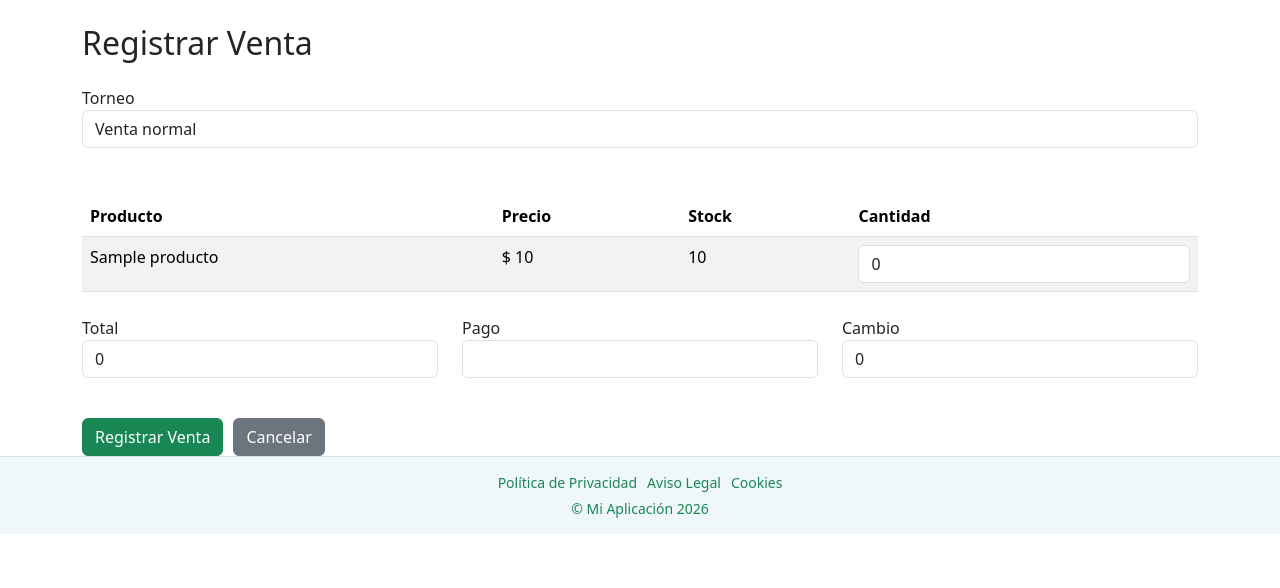
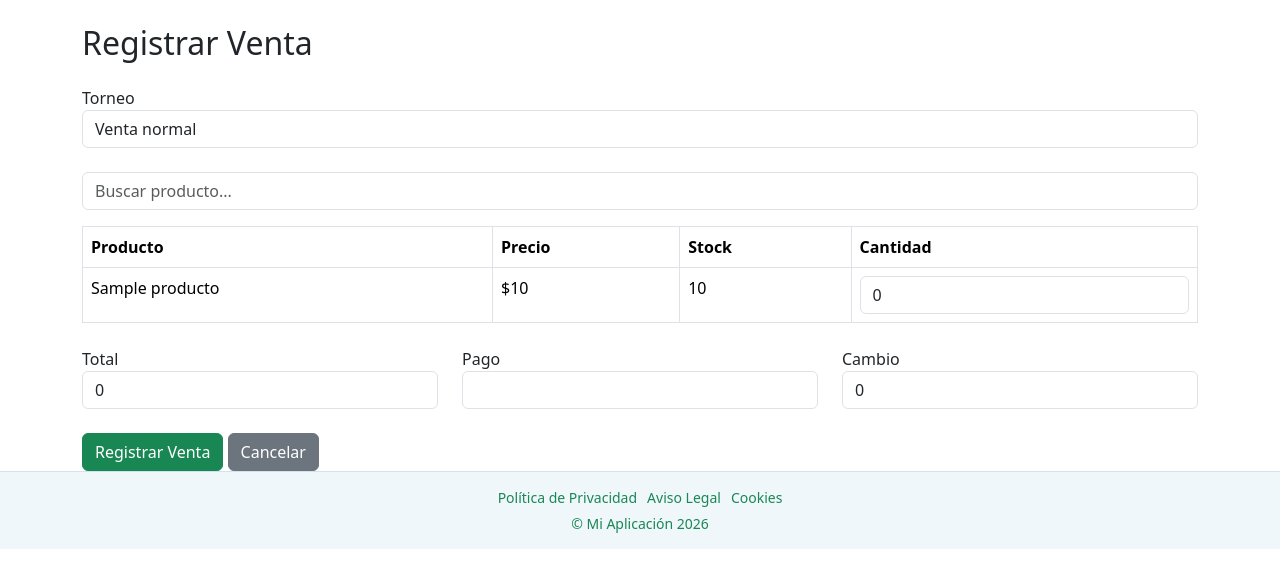
Before and after one commit to Nataly2802/LiquorEventsDjango, a Django app: page /venta/ in a window 1280 px wide. Shown: the part 67-655 px from the top of the page. Run offline with Django 5.2, Linux system fonts and the light colour scheme; a user stored in the database is signed in; tables that the repository leaves empty hold one stand-in row (values such as "Sample post").

Commit message:
Arreglos de Ventas

```diff
--- a/inventario/templates/inventario/venta.html
+++ b/inventario/templates/inventario/venta.html
@@ -5,80 +5,52 @@
 <h2 class="mb-4">Registrar Venta</h2>
 
 <form method="POST">
-
 {% csrf_token %}
 
 <label>Torneo</label>
-
 <select name="torneo" class="form-control">
-
     <option value="">Venta normal</option>
-
     {% for torneo in torneos %}
-
-<option value="{{ torneo.id }}">
-{{ torneo.nombre }}
-</option>
-
+        <option value="{{ torneo.id }}">{{ torneo.nombre }}</option>
     {% endfor %}
-
 </select>
 
-<br><br>
+<br>
 
-<table class="table table-striped">
+<input type="text" id="buscar" class="form-control mb-3" placeholder="Buscar producto...">
 
+<table class="table table-bordered">
 <thead>
-
 <tr>
     <th>Producto</th>
     <th>Precio</th>
     <th>Stock</th>
     <th>Cantidad</th>
 </tr>
-
 </thead>
 
-<tbody>
-
+<tbody id="tabla-productos">
 {% for producto in productos %}
-
 <tr>
-
     <td>{{ producto.nombre }}</td>
-
-<td
-class="precio"
-data-precio="{{ producto.precio }}"
->
-$ {{ producto.precio|floatformat:0|intcomma }}
+    <td class="precio" data-precio="{{ producto.precio }}">
+        ${{ producto.precio|floatformat:0|intcomma }}
     </td>
-
     <td>{{ producto.stock }}</td>
-
     <td>
-
-<input
-type="number"
+        <input type="number"
                name="cantidad_{{ producto.id }}"
                class="form-control cantidad"
                min="0"
                max="{{ producto.stock }}"
-value="0"
-class="form-control"
->
+               value="0">
+    </td>
+</tr>
+{% endfor %}
+</tbody>
+</table>
 
-</td>
-
-</tr>
-
-{% endfor %}
-
-</tbody>
-
-</table>
 <div class="row mt-4">
-
     <div class="col-md-4">
         <label>Total</label>
         <input type="text" id="total" class="form-control" readonly value="0">
@@ -93,32 +65,35 @@ class="form-control"
         <label>Cambio</label>
         <input type="text" id="cambio" class="form-control" readonly value="0">
     </div>
-
 </div>
 
 <br>
-<div style="display: flex; gap: 10px;">
-    <button type="submit" class="btn btn-success mt-3">Registrar Venta</button>
-    <a href="{% url 'lista_ventas' %}" class="btn btn-secondary mt-3">Cancelar</a>
-</div>
+
+<button type="submit" class="btn btn-success">Registrar Venta</button>
+<a href="{% url 'lista_ventas' %}" class="btn btn-secondary">Cancelar</a>
+
 </form>
+
 <script>
+function formatoCOP(numero) {
+    return new Intl.NumberFormat('es-CO').format(numero);
+}
+
 function calcularTotal() {
     let total = 0;
 
-    document.querySelectorAll("tbody tr").forEach(row => {
+    document.querySelectorAll("#tabla-productos tr").forEach(row => {
         let precio = parseFloat(row.querySelector(".precio").dataset.precio);
         let cantidad = parseInt(row.querySelector(".cantidad").value) || 0;
 
         total += precio * cantidad;
     });
 
-    document.getElementById("total").value = total;
-
     let pago = parseFloat(document.getElementById("pago").value) || 0;
     let cambio = pago - total;
 
-    document.getElementById("cambio").value = cambio >= 0 ? cambio : 0;
+    document.getElementById("total").value = "$ " + formatoCOP(total);
+    document.getElementById("cambio").value = "$ " + (cambio >= 0 ? formatoCOP(cambio) : 0);
 }
 
 document.querySelectorAll(".cantidad").forEach(input => {
@@ -127,4 +102,5 @@ document.querySelectorAll(".cantidad").forEach(input => {
 
 document.getElementById("pago").addEventListener("input", calcularTotal);
 </script>
+
 {% endblock %}
--- a/inventario/views.py
+++ b/inventario/views.py
@@ -22,6 +22,8 @@ from reportlab.lib import colors
 from reportlab.lib.styles import getSampleStyleSheet
 import os
 from django.conf import settings
+from django.core.paginator import Paginator
+from django.contrib.humanize.templatetags.humanize import intcomma
 from django.core.paginator import Paginator
 
 # Create your views here.
@@ -122,8 +124,10 @@ def crear_venta(request):
                 motivo=f"Venta #{venta.id}"
             )
 
-        messages.success(request, f"Venta registrada correctamente. Cambio: ${cambio}")
-
+            messages.success(
+                request,
+                f"Venta registrada correctamente. Cambio: ${intcomma(int(cambio)).replace(',', '.')}"
+            )
         return redirect("/venta/")
 
     return render(request, "inventario/venta.html", {
@@ -238,8 +242,8 @@ def ticket_pdf(request, venta_id):
         data.append([
             d.producto.nombre,
             d.cantidad,
-            f"${int(d.precio)}",
-            f"${int(d.subtotal)}"
+            f"${intcomma(int(d.precio)).replace(',', '.')}",
+            f"${intcomma(int(d.subtotal)).replace(',', '.')}"
         ])
 
     table = Table(data)
@@ -247,9 +251,7 @@ def ticket_pdf(request, venta_id):
     table.setStyle(TableStyle([
         ('BACKGROUND', (0,0), (-1,0), colors.black),
         ('TEXTCOLOR', (0,0), (-1,0), colors.white),
-
         ('GRID', (0,0), (-1,-1), 1, colors.grey),
-
         ('ALIGN', (1,1), (-1,-1), 'CENTER'),
         ('FONTNAME', (0,0), (-1,0), 'Helvetica-Bold'),
     ]))
@@ -257,9 +259,9 @@ def ticket_pdf(request, venta_id):
     elements.append(table)
     elements.append(Spacer(1, 15))
 
-    elements.append(Paragraph(f"<b>Total:</b> ${int(venta.total)}", styles['Normal']))
-    elements.append(Paragraph(f"<b>Pago:</b> ${int(venta.pago)}", styles['Normal']))
-    elements.append(Paragraph(f"<b>Cambio:</b> ${int(venta.cambio)}", styles['Normal']))
+    elements.append(Paragraph(f"<b>Total:</b> ${intcomma(int(venta.total)).replace(',', '.')}", styles['Normal']))
+    elements.append(Paragraph(f"<b>Pago:</b> ${intcomma(int(venta.pago)).replace(',', '.')}", styles['Normal']))
+    elements.append(Paragraph(f"<b>Cambio:</b> ${intcomma(int(venta.cambio)).replace(',', '.')}", styles['Normal']))
 
     elements.append(Spacer(1, 10))
     elements.append(Paragraph("Gracias por su compra", styles['Italic']))
@@ -407,14 +409,6 @@ def exportar_excel(request):
 @solo_empleados
 def reporte_pdf(request):
 
-    from reportlab.lib.pagesizes import letter
-    from reportlab.platypus import SimpleDocTemplate, Table, TableStyle, Image, Paragraph, Spacer
-    from reportlab.lib import colors
-    from reportlab.lib.styles import getSampleStyleSheet
-    from django.http import HttpResponse
-    import os
-    from django.conf import settings
-
     ventas = Venta.objects.all().order_by('-fecha')
 
     fecha = request.GET.get('fecha')
@@ -473,7 +467,7 @@ def reporte_pdf(request):
                 venta.torneo.nombre if venta.torneo else "Normal",
                 d.producto.nombre,
                 d.cantidad,
-                f"${int(d.subtotal)}"
+                f"${intcomma(int(d.subtotal)).replace(',', '.')}"
             ])
 
             total_general += d.subtotal
@@ -483,24 +477,24 @@ def reporte_pdf(request):
     table.setStyle(TableStyle([
         ('BACKGROUND', (0,0), (-1,0), colors.grey),
         ('TEXTCOLOR', (0,0), (-1,0), colors.white),
-
         ('GRID', (0,0), (-1,-1), 1, colors.black),
-
         ('FONTNAME', (0,0), (-1,0), 'Helvetica-Bold'),
         ('ALIGN', (4,1), (5,-1), 'CENTER'),
     ]))
 
     elements.append(table)
-
     elements.append(Spacer(1, 15))
 
-    elements.append(Paragraph(f"TOTAL GENERAL: ${int(total_general)}", styles['Heading2']))
+    elements.append(
+        Paragraph(
+            f"TOTAL GENERAL: ${intcomma(int(total_general)).replace(',', '.')}",
+            styles['Heading2']
+        )
+    )
 
     doc.build(elements)
 
     return response
-
-from django.core.paginator import Paginator
 
 @login_required
 def lista_productos(request):
```
Lines whose indentation alone changed are shown as unchanged.
